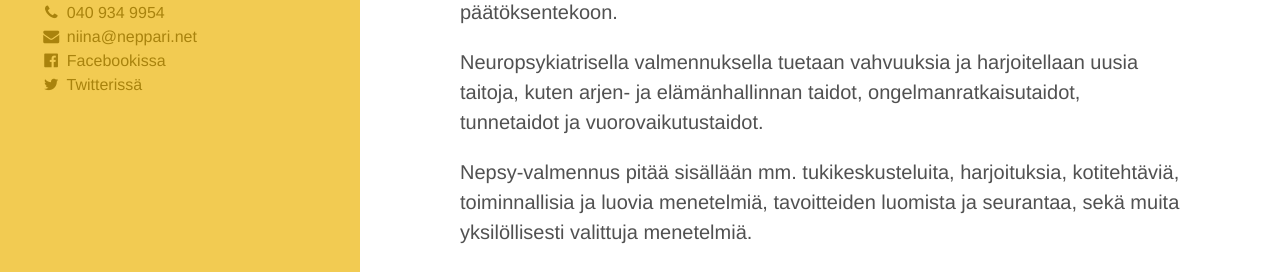
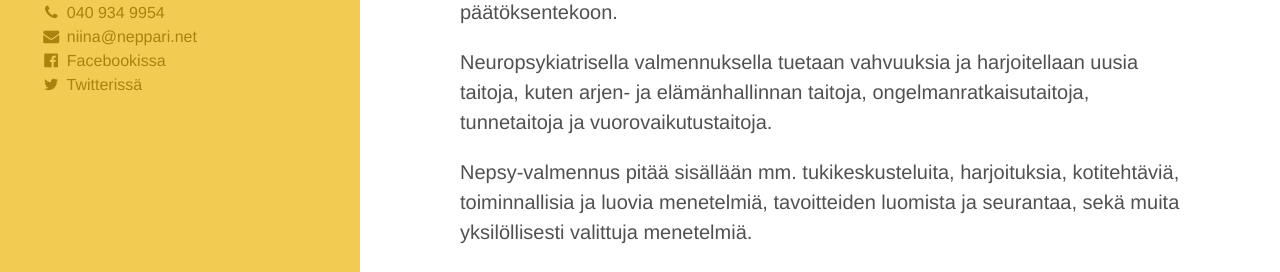
Before and after one commit to niinapiira/neppari.net, a Jekyll site: the page built from valmennus.md, in a window 1280 px wide and 900 px high, scrolled down 318 px. Shown: the part 209-481 px from the top of the window. Built offline with Jekyll 4.4.1, drawn with Linux system fonts in a browser that asks for light colours.

Commit message:
Update valmennus.md

```diff
--- a/valmennus.md
+++ b/valmennus.md
@@ -22,7 +22,7 @@ Neuropsykiatisesta valmennuksesta puhuttaessa käytetään myös sanoja adhd-coa
 
 Nepsy-valmennus on yksilöllisesti räätälöityä tukea, jolla autetaan neurologisia oireita omaavaa henkilöä elämään hyvää elämää erityishaasteiden kanssa erityistarpeet huomioiden. Valmentaja auttaa asiakasta voimaantumaan ja ottamaan elämän omiin käsiinsä sekä osallistumaan omia asioita koskevaan päätöksentekoon.
 
-Neuropsykiatrisella valmennuksella tuetaan vahvuuksia ja harjoitellaan uusia taitoja, kuten arjen- ja elämänhallinnan taidot, ongelmanratkaisutaidot, tunnetaidot ja vuorovaikutustaidot.
+Neuropsykiatrisella valmennuksella tuetaan vahvuuksia ja harjoitellaan uusia taitoja, kuten arjen- ja elämänhallinnan taitoja, ongelmanratkaisutaitoja, tunnetaitoja ja vuorovaikutustaitoja.
 
 Nepsy-valmennus pitää sisällään mm. tukikeskusteluita, harjoituksia, kotitehtäviä, toiminnallisia ja luovia menetelmiä, tavoitteiden luomista ja seurantaa, sekä muita yksilöllisesti valittuja menetelmiä.
 
```
